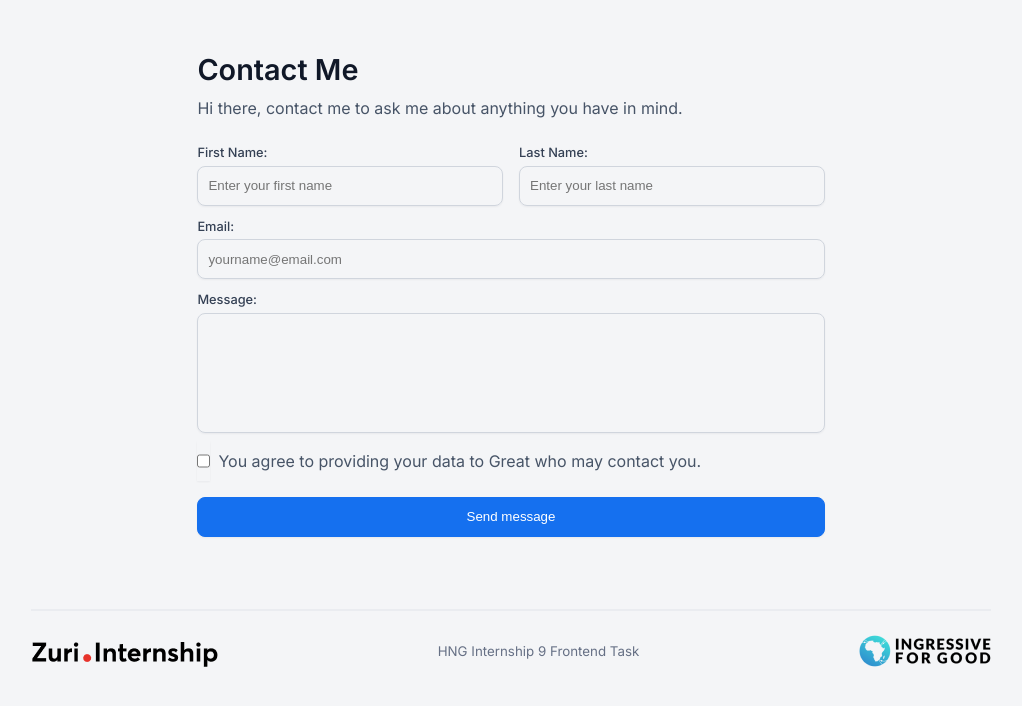
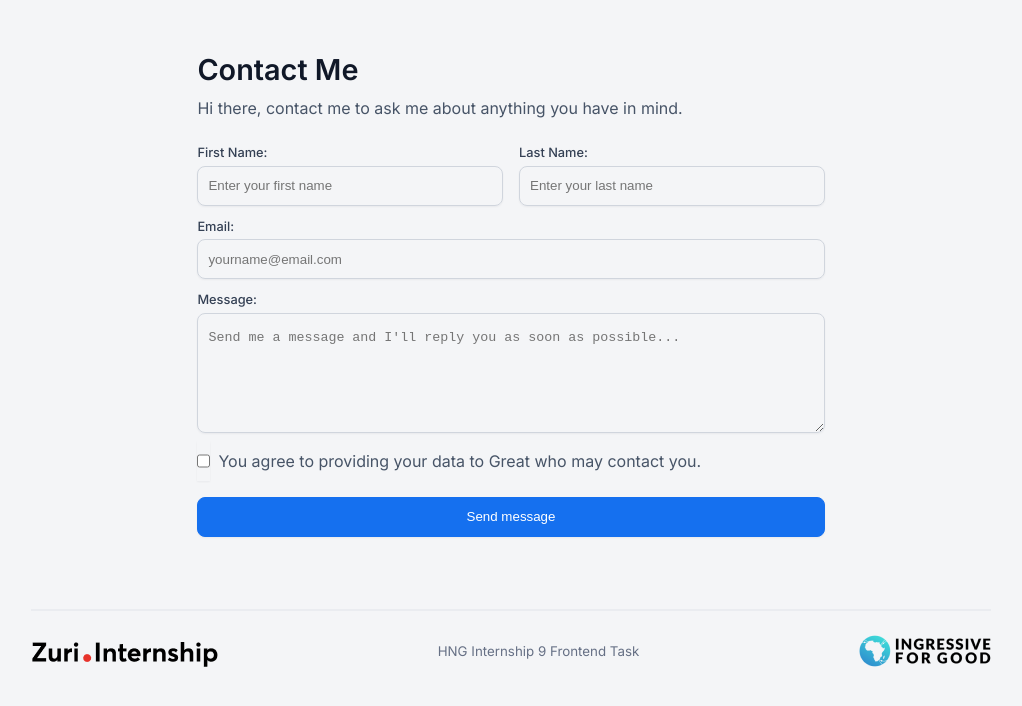
Before and after one commit to Thelordgreat/HNG_task_1, a React (Create React App) app: page /contact in a window 1280 px wide. Shown: the top 706 px of the page, without its empty margins (129-1151 px from the left). Built offline with nearby package versions, Linux system fonts and the light colour scheme; the HTML template or start-up script is replaced by a standard one.

Commit message:
fixes: added Id

```diff
--- a/src/App.css
+++ b/src/App.css
@@ -149,9 +149,9 @@ form .row {
   margin-bottom: 0.5rem;
 }
 
-form .row span{
-  color: #F83F23;
-  font-size: .8rem;
+form .row span {
+  color: #f83f23;
+  font-size: 0.8rem;
 }
 
 form .terms {
@@ -171,9 +171,16 @@ form input {
   color: #344054;
 }
 
-form input.message_field {
+form textarea.message_field {
   height: 120px;
   justify-content: start;
+  background: transparent;
+  border: 1px solid #d0d5dd;
+  box-shadow: 0px 1px 2px rgba(16, 24, 40, 0.05);
+  border-radius: 8px;
+  padding-left: 10px;
+  outline: none;
+  padding-top: 1rem;
 }
 
 form label {
--- a/src/Components/Links.js
+++ b/src/Components/Links.js
@@ -27,7 +27,7 @@ const Links = () => {
                     <a href="https://books.zuri.team/design-rules" id='book__design' target="_blank" rel="noreferrer">
                         <li>Design Books</li>
                     </a>
-                    <Link to="/contact">
+                    <Link to="/contact" id='contact'>
                         <li>Contact Me</li>
                     </Link>
 
--- a/src/Pages/Contact.js
+++ b/src/Pages/Contact.js
@@ -21,24 +21,24 @@ const Contact = () => {
 
                 <div className='name_row'>
                     <div>
-                        <label>First Name:</label>
+                        <label htmlFor='first_name'>First Name:</label>
                         <input type="name" placeholder='Enter your first name' id='first_name' required />
                     </div>
                     <div>
-                        <label>Last Name:</label>
+                        <label htmlFor='last_name'>Last Name:</label>
                         <input type="name" placeholder='Enter your last name' id='last_name' required />
                     </div>
                 </div>
 
                 <div className='row'>
-                    <label>Email:</label>
+                    <label htmlFor='email'>Email:</label>
                     <input type="email" placeholder='yourname@email.com' id='email' required />
                 </div>
 
                 <div className='row'>
-                    <label>Message:</label>
-                    <input type="text" className='message_field' placeholder="" id='message' onChange={e => setMessageField(e.target.value)} />
-                    {error&&messageField.length<=0? <span>Please enter a message</span> : ""}
+                    <label htmlFor='message'>Message:</label>
+                    <textarea name="" id="message" cols="30" rows="10" placeholder="Send me a message and I'll reply you as soon as possible..." className='message_field' onChange={e => setMessageField(e.target.value)}></textarea>
+                    {error && messageField.length <= 0 ? <span>Please enter a message</span> : ""}
                 </div>
 
                 <div className='terms'>
@@ -47,7 +47,7 @@ const Contact = () => {
                 </div>
 
                 <div>
-                    <button id='btn_submit'>Send message</button>
+                    <button id='btn__submit'>Send message</button>
                 </div>
             </form>
         </div>
```
